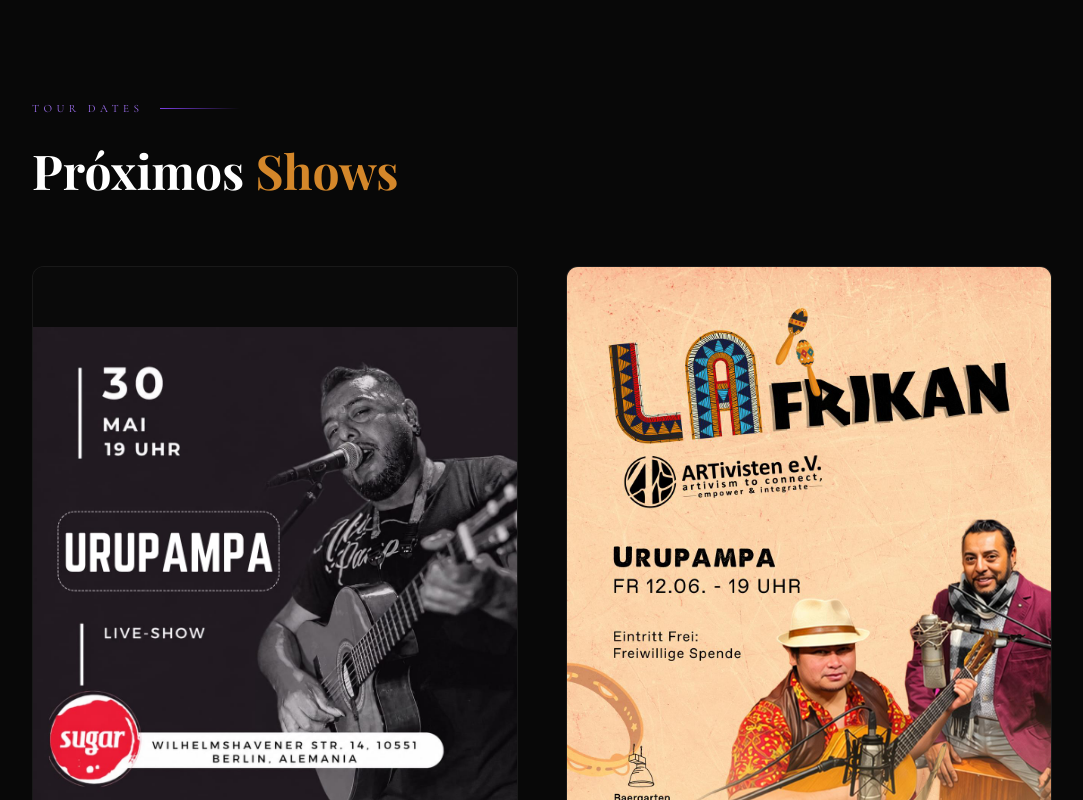
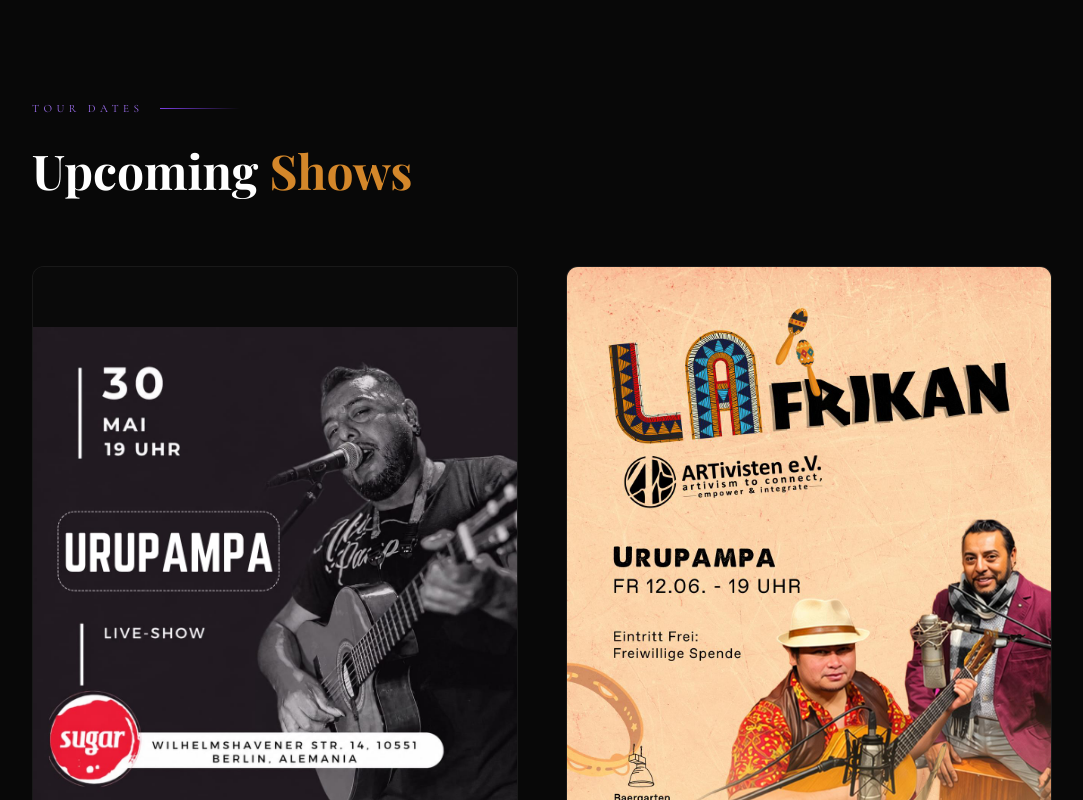
Before and after one commit to JJGonzalezSeminario/urupampa-v2, a Next.js app: page /en in a window 1280 px wide. Shown: the part 3820-4620 px from the top of the page, without its empty margins (98-1181 px from the left). Built offline with nearby package versions, Linux system fonts and the light colour scheme; a web font is replaced by a local one.

Commit message:
Fix: Prop lang agregada a Shows

```diff
--- a/src/app/[lang]/page.tsx
+++ b/src/app/[lang]/page.tsx
@@ -25,7 +25,7 @@
       <About dict={dict.about} />
       <Media dict={dict.media} />
       <SocialProof dict={dict.social_proof} />
-      <Shows dict={dict.shows} />
+      <Shows dict={dict.shows} lang={lang} />
       <Gallery dict={dict.gallery} />
       <Booking dict={dict.booking} />
     </main>
```
